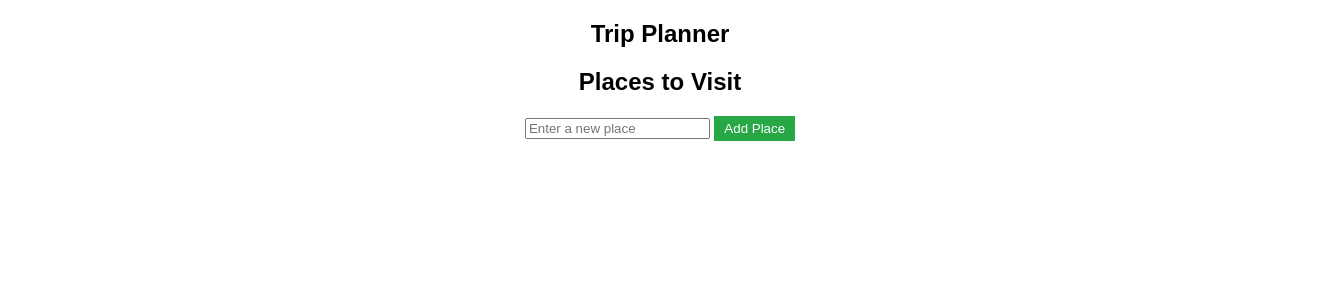
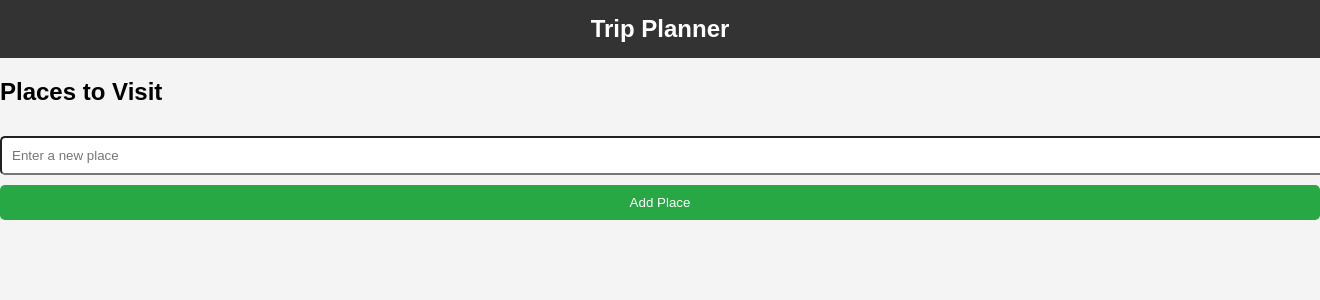
Before and after one commit to KB-22/trip_planner, a Flask app: page / in a window 1320 px wide; the page is wider, and only the part inside the window is pictured. Shown: the top 300 px of that part. Run offline with Flask 3, Linux system fonts and the light colour scheme.

Commit message:
Update style.css
Update CSS for new Frontend

```diff
--- a/static/style.css
+++ b/static/style.css
@@ -1,26 +1,44 @@
 body {
     font-family: Arial, sans-serif;
+    margin: 0;
+    padding: 0;
+    background-color: #f4f4f4;
+}
+
+nav {
+    background-color: #333;
+    color: white;
+    padding: 15px;
     text-align: center;
 }
 
-.container {
-    max-width: 600px;
-    margin: auto;
+h1 {
+    margin: 0;
 }
 
-ul {
-    list-style: none;
-    padding: 0;
+.search-container, .add-place-container, .places-list {
+    max-width: 600px;
+    margin: 20px auto;
+    padding: 20px;
+    background: white;
+    border-radius: 10px;
+    box-shadow: 0 0 10px rgba(0, 0, 0, 0.1);
 }
 
-li {
-    margin: 10px 0;
+input, textarea, button {
+    width: 100%;
+    margin-top: 10px;
+    padding: 10px;
+    border-radius: 5px;
 }
 
 button {
     background-color: #28a745;
     color: white;
-    padding: 5px 10px;
     border: none;
     cursor: pointer;
 }
+
+button:hover {
+    background-color: #218838;
+}
```
